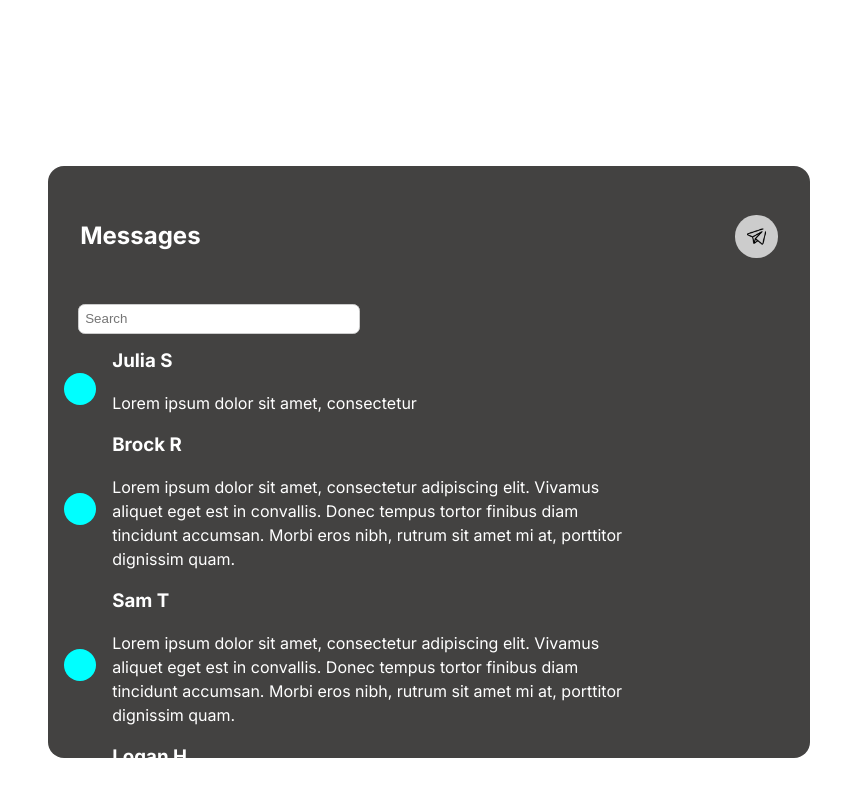
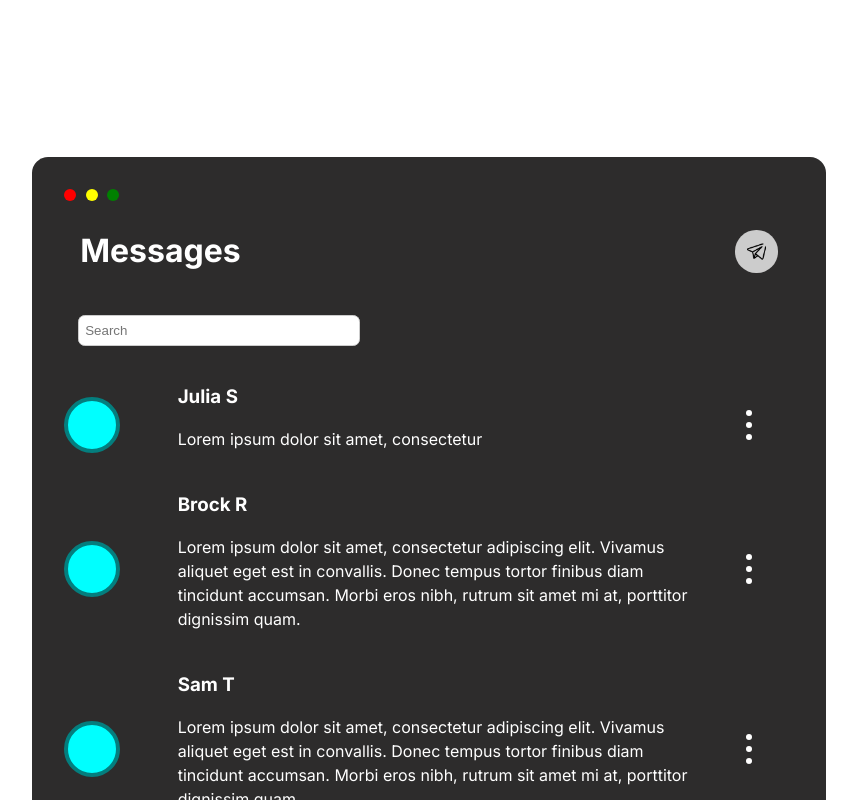
Before and after one commit to jamesbdev/message-pins-component, a React (Vite) app: page / in a window 1280 px wide. Shown: the top 800 px of the page, without its empty margins (211-1068 px from the left). Built offline with nearby package versions, Linux system fonts and the light colour scheme.

Commit message:
add windows icons

```diff
--- a/src/App.css
+++ b/src/App.css
@@ -2,23 +2,51 @@
   max-width: 1280px;
   margin: 0 auto;
   padding: 2rem;
-  /* text-align: center; */
 }
 
 h1, h2 {
   color: white;
 }
 
+.header-container h2 {
+  font-size: 2rem;
+}
+
+/* windows icons */
+
+.windows-icons {
+  display: flex;
+  gap: 0.6rem;
+}
+
+.icon-close {
+  background-color: red;
+}
+
+.icon-minimize {
+  background-color: yellow;
+}
+
+.icon-maximize {
+  background-color: green;
+}
+
+.windows-icons span {
+  height: 12px;
+  width: 12px;
+  border-radius: 50%;
+  cursor: pointer;
+}
 
 /* container */
 
 .chat-container {
   display: flex;
   flex-direction: column;
-  height: 70vh;
-  background-color: rgb(67, 66, 65);
+  height: 100vh;
+  background-color: rgb(45, 44, 44);
   border-radius: 1em;
-  padding: 1em;
+  padding: 2rem;
 }
 
 .search input {
@@ -53,7 +81,7 @@ h1, h2 {
   display: flex;
   justify-content: space-between;
   align-items: center;
-  padding: 1em;
+  padding: 0 1em;
 }
 
 .send-message-btn {
@@ -67,14 +95,34 @@ h1, h2 {
   display: flex;
   gap: 1rem;
   align-items: center;
+  justify-content: space-between;
+  margin-top: 1.5rem;
 }
 
 .color-thumbnail {
-  width: 2rem;
-  height: 2rem;
+  width: 3rem;
+  height: 3rem;
   border-radius: 50%;
   background-color: aqua;
-  flex-basis: 2rem;
+  border-color: rgb(4, 126, 126);
+  border-width: 4px;
+  border-style: solid;
+  flex-basis: 3rem;
+}
+
+.menu-icon {
+  display: flex;
+  flex-direction: column;
+  gap: 6px;
+  cursor: pointer;
+  flex-basis: 3rem;
+}
+
+.menu-icon span {
+  width: 6px;
+  height: 6px;
+  background-color: white;
+  border-radius: 20px;
 }
 
 @media (min-width: 750px) {
--- a/src/components/ChatContainer.jsx
+++ b/src/components/ChatContainer.jsx
@@ -9,11 +9,16 @@ const ChatContainer = () => {
     return (
         <>
            <div className="chat-container">
+            <div className="windows-icons">
+              <span className="icon-close"></span>
+              <span className="icon-minimize"></span>
+              <span className="icon-maximize"></span>
+            </div>
             <header>
-            <div className="header-container">
-              <h2>Messages</h2>
-              <img src="/send_message_icon.png" alt="send-message" height="20" width="20" className="send-message-btn" />
-            </div>
+              <div className="header-container">
+                <h2>Messages</h2>
+                <img src="/send_message_icon.png" alt="send-message" height="20" width="20" className="send-message-btn" />
+              </div>
             </header>
             <Search />
                {/* - loop through message data  */}
--- a/src/components/Message.jsx
+++ b/src/components/Message.jsx
@@ -12,6 +12,11 @@ const Message = (props) => {
           <h3>{props.name}</h3>
           <p>{props.message}</p>
         </div>
+        <div className="menu-icon">
+          <span></span>
+          <span></span>
+          <span></span>
+        </div>
 
      </div>
     </>
```
